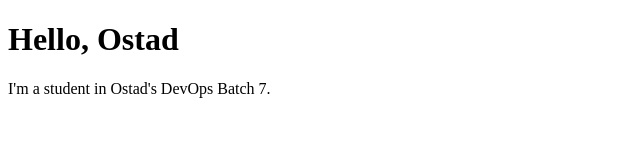
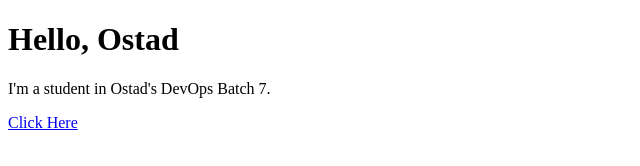
Before and after one commit to tanemrahman/devops-practice, a plain HTML site: page index.html in a window 1280 px wide. Shown: the full height of the page, 0-640 px from the left. Drawn offline with Linux system fonts and the light colour scheme.

Commit message:
second commit
third commit

add click here button

```diff
--- a/index.html
+++ b/index.html
@@ -8,5 +8,6 @@
 <body>
     <h1>Hello, Ostad</h1>
     <p>I'm a student in Ostad's DevOps Batch 7.</p>
+    <a href="https://ostad.app/">Click Here</a>
 </body>
 </html>
```
